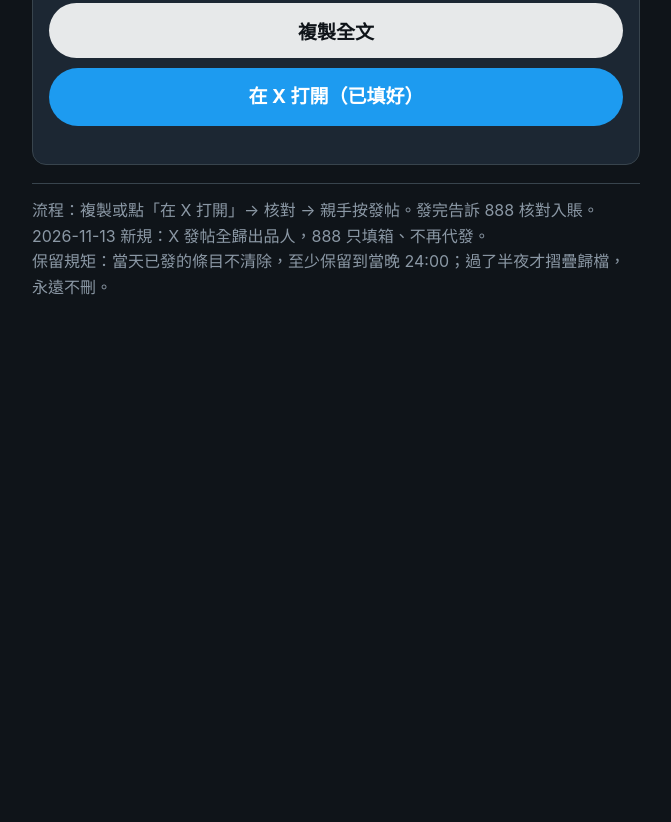
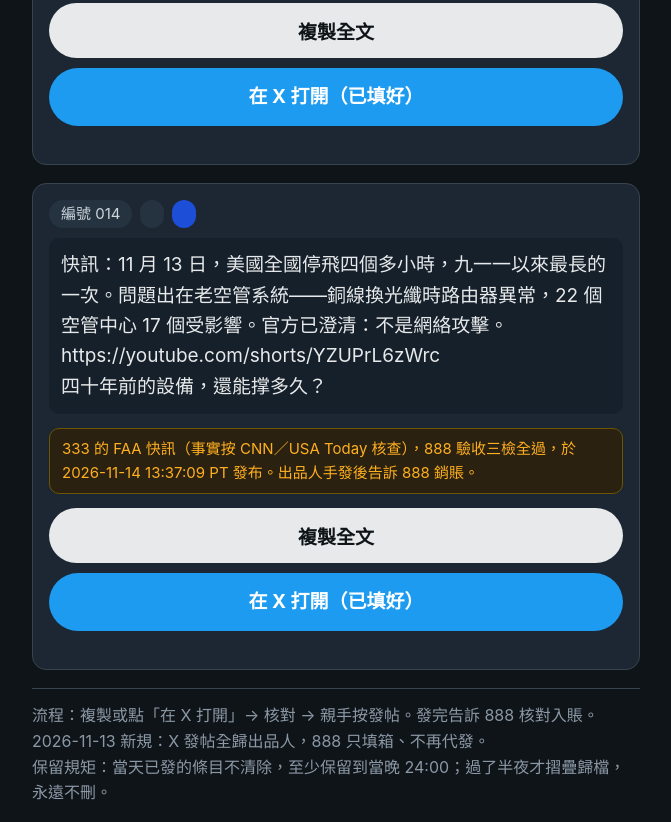
Before and after one commit to xinkexue88/100kwhys, a plain HTML site: page outbox/index.html in a window 1280 px wide. Shown: the part 6815-7637 px from the top of the page, without its empty margins (304-975 px from the left). Before the commit the page ends 7132 px from the top, so only its background shows below. Drawn offline with Linux system fonts and the light colour scheme.

Commit message:
Outbox 014: FAA ground-stop flash (333, published 13:37:09 PT)

```diff
--- a/outbox/index.html
+++ b/outbox/index.html
@@ -200,6 +200,13 @@ var DRAFTS = [
     text: "《99%都算錯》第 2 集：2(x + 17) = 48，x 等於幾？有人說 77，有人說 24——都不對，答案是 7。錯的人多半錯在第一步。\nhttps://youtube.com/shorts/nSa0TKIS4K4\n你第一反應是幾？",
     sendable: true,
     note: "222 的數學系列 EP2：首版 2026-11-14 11:46:59 PT 發布；出品人親令換 v6 定版（冷開場一字之改），888 已刪舊版、v6 於 2026-11-14 12:34:00 PT 上線，此條連結為 v6 新連結。出品人手發後告訴 888 銷賬。"
+  },
+  {
+    id: "014",
+    date: "2026-11-14",
+    text: "快訊：11 月 13 日，美國全國停飛四個多小時，九一一以來最長的一次。問題出在老空管系統——銅線換光纖時路由器異常，22 個空管中心 17 個受影響。官方已澄清：不是網絡攻擊。\nhttps://youtube.com/shorts/YZUPrL6zWrc\n四十年前的設備，還能撑多久？",
+    sendable: true,
+    note: "333 的 FAA 快訊（事實按 CNN／USA Today 核查），888 驗收三檢全過，於 2026-11-14 13:37:09 PT 發布。出品人手發後告訴 888 銷賬。"
   }
 ];
 
```
